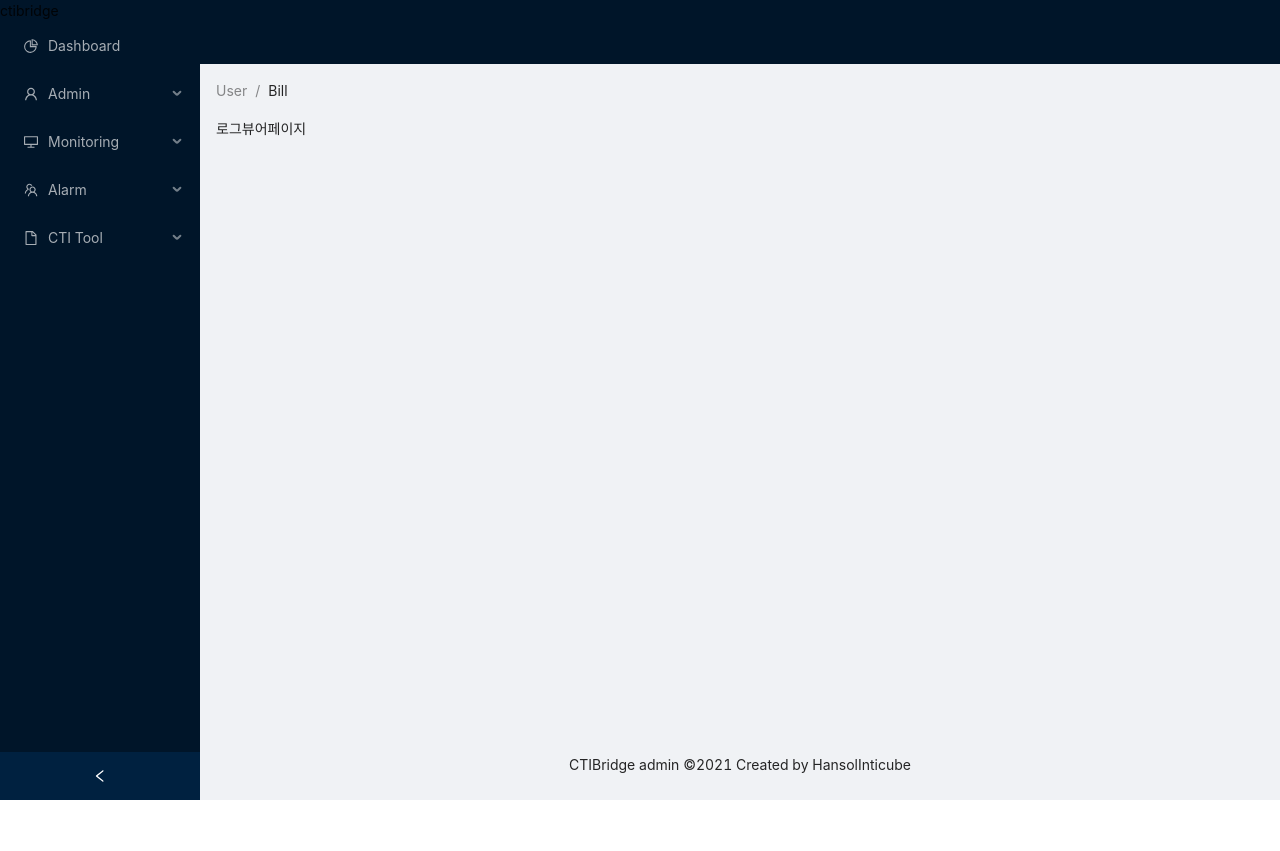
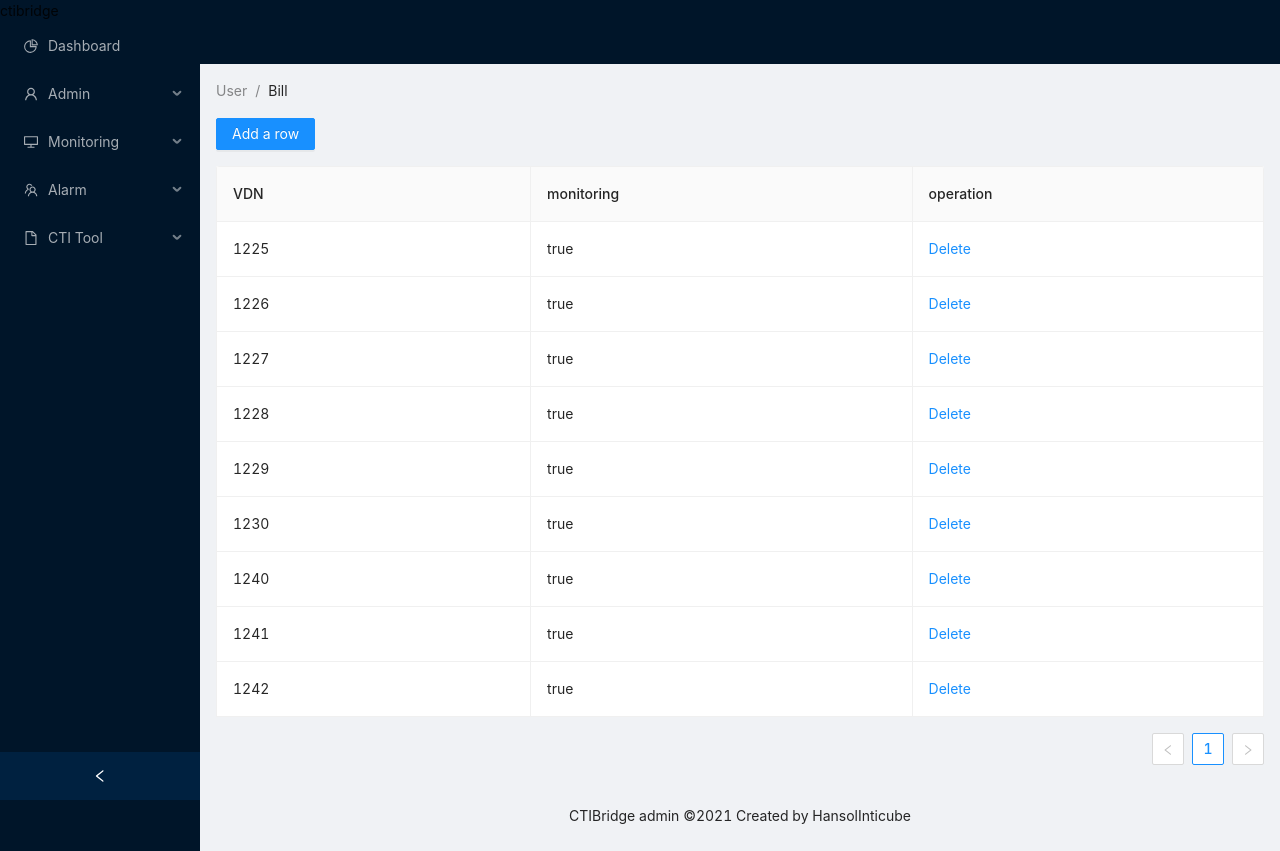
Before and after one commit to soonysoo/monitoringCTI, a React (Create React App) app: page /admin/ivr in a window 1280 px wide. Before the commit the page ends 800 px from the top, so only its background shows below. Built offline with nearby package versions, Linux system fonts and the light colour scheme.

Commit message:
IVR 채널 테이블 렌더링

```diff
--- a/src/App.js
+++ b/src/App.js
@@ -16,6 +16,7 @@ import Softphone from './components/tool//softphone/Softphone.js'
 import Logviewer from './components/tool/logviewer/Logviewer.js';
 import CTIsetting from './components/admin/CTI/CTIsetting.js';
 import VDNsetting from './components/admin/VDN/VDNsetting.js';
+import IVRsetting from './components/admin/IVR/IVRsetting.js';
 
 const { Sider } = Layout;
 const { SubMenu } = Menu;
@@ -52,7 +53,10 @@ function App() {
            <Link to="/admin/vdn/"/>
             VDN 관리
           </Menu.Item>
-          <Menu.Item key="ivr">IVR 관리</Menu.Item>
+          <Menu.Item key="ivr">
+            <Link to="/admin/ivr/"/>
+            IVR 관리
+          </Menu.Item>
         </SubMenu>
 
         <SubMenu key="Monitoring" icon={<DesktopOutlined />} title="Monitoring">
@@ -91,7 +95,7 @@ function App() {
           <Route path='/tool/logview' component={Logviewer}/>
           <Route path='/admin/CTIsetting' component={CTIsetting}/>
           <Route path='/admin/vdn' component={VDNsetting}/>
-          <Route path='/admin/ivr' component={Logviewer}/>
+          <Route path='/admin/ivr' component={IVRsetting}/>
         </div>
       </Content>
       <Footer style={{ textAlign: 'center' }}>CTIBridge admin ©2021 Created by HansolInticube</Footer>
--- a/src/components/admin/CTI/CTITable.js
+++ b/src/components/admin/CTI/CTITable.js
@@ -2,17 +2,8 @@ import React, { useState } from 'react';
 import { Table, Input, InputNumber, Popconfirm, Form, Typography } from 'antd';
 
 
-const originData = [];
-const viewData = [];
 
-for (let i = 0; i < 50; i++) {
-  originData.push({
-    key: i.toString(),
-    name: `Edrward ${i}`,
-    age: 32,
-    address: `London Park no. ${i}`,
-  });
-}
+let viewData = [];
 
 const EditableCell = ({
   editing,
@@ -50,14 +41,11 @@ const EditableCell = ({
 };
 
 const CTITable = (props) => {
-  //const [jsonStr, setJsonStr] = useState(props);
-  //setData(localStorage.getItem('kernel'))
-  //console.log(props);
   const jsonData =  JSON.parse(props.data);
   const entry =  Object.entries(jsonData);
   const kernelMap = new Map(entry);
   //console.log(kernelMap);
-
+  if(!viewData.length){
     kernelMap.forEach(function(v,k){
       viewData.push({
         key : k,
@@ -66,6 +54,8 @@ const CTITable = (props) => {
         isChange : false
       })
     })
+  }
+
   console.log(viewData.length)
   const [form] = Form.useForm();
   const [data, setData] = useState(viewData);
--- /dev/null
+++ b/src/components/admin/IVR/IVRTable.js
@@ -0,0 +1,229 @@
+import React, { useContext, useState, useEffect, useRef } from 'react';
+import ReactDOM from 'react-dom';
+import 'antd/dist/antd.css';
+import '../../../index.css';
+import { Table, Input, Button, Popconfirm, Form } from 'antd';
+const EditableContext = React.createContext(null);
+
+const EditableRow = ({ index, ...props }) => {
+  const [form] = Form.useForm();
+  return (
+    <Form form={form} component={false}>
+      <EditableContext.Provider value={form}>
+        <tr {...props} />
+      </EditableContext.Provider>
+    </Form>
+  );
+};
+
+const EditableCell = ({
+  title,
+  editable,
+  children,
+  dataIndex,
+  record,
+  handleSave,
+  ...restProps
+}) => {
+  const [editing, setEditing] = useState(false);
+  const inputRef = useRef(null);
+  const form = useContext(EditableContext);
+  useEffect(() => {
+    if (editing) {
+      inputRef.current.focus();
+    }
+  }, [editing]);
+
+  const toggleEdit = () => {
+    setEditing(!editing);
+    form.setFieldsValue({
+      [dataIndex]: record[dataIndex],
+    });
+  };
+
+  const save = async () => {
+    try {
+      const values = await form.validateFields();
+      toggleEdit();
+      handleSave({ ...record, ...values });
+    } catch (errInfo) {
+      console.log('Save failed:', errInfo);
+    }
+  };
+
+  let childNode = children;
+
+  if (editable) {
+    childNode = editing ? (
+      <Form.Item
+        style={{
+          margin: 0,
+        }}
+        name={dataIndex}
+        rules={[
+          {
+            required: true,
+            message: `${title} is required.`,
+          },
+        ]}
+      >
+        <Input ref={inputRef} onPressEnter={save} onBlur={save} />
+      </Form.Item>
+    ) : (
+      <div
+        className="editable-cell-value-wrap"
+        style={{
+          paddingRight: 24,
+        }}
+        onClick={toggleEdit}
+      >
+        {children}
+      </div>
+    );
+  }
+
+  return <td {...restProps}>{childNode}</td>;
+};
+
+class IVRTable extends React.Component {
+  constructor(props) {
+    super(props);
+    this.columns = [
+      {
+        title: 'VDN',
+        dataIndex: 'VDN',
+        width: '30%',
+        editable: false,
+      },
+      {
+        title: 'monitoring',
+        dataIndex: 'monitoring',
+      },
+      {
+        title: 'operation',
+        dataIndex: 'operation',
+        render: (_, record) =>
+          this.state.dataSource.length >= 1 ? (
+            <Popconfirm title="Sure to delete?" onConfirm={() => this.handleDelete(record.key)}>
+              <a>Delete</a>
+            </Popconfirm>
+          ) : null,
+      },
+    ];
+    this.state = {
+      dataSource: [
+        {
+          VDN: '1225',
+          monitoring: 'true'
+        },
+        {
+          VDN: '1226',
+          monitoring: 'true'
+        },
+        {
+          VDN: '1227',
+          monitoring: 'true'
+        },
+        {
+          VDN: '1228',
+          monitoring: 'true'
+        },
+        {
+          VDN: '1229',
+          monitoring: 'true'
+        },
+        {
+          VDN: '1230',
+          monitoring: 'true'
+        },
+        {
+          VDN: '1240',
+          monitoring: 'true'
+        },
+        {
+          VDN: '1241',
+          monitoring: 'true'
+        },
+        {
+          VDN: '1242',
+          monitoring: 'true'
+        },
+      ]
+    };
+  }
+
+  handleDelete = (key) => {
+    const dataSource = [...this.state.dataSource];
+    this.setState({
+      dataSource: dataSource.filter((item) => item.key !== key),
+    });
+  };
+  handleAdd = () => {
+    const { count, dataSource } = this.state;
+    const newData = {
+      VDN: '2000',
+      monitoring: 'true'
+    };
+    this.setState({
+      dataSource: [...dataSource, newData],
+      count: count + 1,
+    });
+  };
+  handleSave = (row) => {
+    const newData = [...this.state.dataSource];
+    const index = newData.findIndex((item) => row.key === item.key);
+    const item = newData[index];
+    newData.splice(index, 1, { ...item, ...row });
+    this.setState({
+      dataSource: newData,
+    });
+  };
+
+  render() {
+    const { dataSource } = this.state;
+    const components = {
+      body: {
+        row: EditableRow,
+        cell: EditableCell,
+      },
+    };
+    const columns = this.columns.map((col) => {
+      if (!col.editable) {
+        return col;
+      }
+
+      return {
+        ...col,
+        onCell: (record) => ({
+          record,
+          editable: col.editable,
+          dataIndex: col.dataIndex,
+          title: col.title,
+          handleSave: this.handleSave,
+        }),
+      };
+    });
+    return (
+      <div>
+        <Button
+          onClick={this.handleAdd}
+          type="primary"
+          style={{
+            marginBottom: 16,
+          }}
+        >
+          Add a row
+        </Button>
+        <Table
+          components={components}
+          rowClassName={() => 'editable-row'}
+          bordered
+          dataSource={dataSource}
+          columns={columns}
+        />
+      </div>
+    );
+  }
+}
+
+export default IVRTable;
--- /dev/null
+++ b/src/components/admin/IVR/IVRsetting.js
@@ -0,0 +1,24 @@
+import React from 'react';
+import IVRTable from './IVRTable.js';
+
+const dataIVR = [];
+
+if(!dataIVR.length){
+  const id = 1200;
+  for(let i = 0 ; i < 30 ; i++){
+    dataIVR.push({
+      'ivr_id' : id+i,
+      'monitoring': true,
+    })
+  }
+}
+
+const IVRsetting = () => {
+  return (
+    <div>
+      <IVRTable daya={dataIVR}></IVRTable>
+    </div>
+  );
+};
+
+export default IVRsetting;
--- a/src/components/admin/VDN/VDNsetting.js
+++ b/src/components/admin/VDN/VDNsetting.js
@@ -1,9 +1,18 @@
 import React from 'react';
 
+
+const vdnData = [];
+
+for(let i=0;i<20;i++) {
+
+
+}
+
 const VDNsetting = () => {
+
   return (
     <div>
-
+      VDNsetting
     </div>
   );
 };
--- a/src/index.css
+++ b/src/index.css
@@ -11,3 +11,21 @@ code {
   font-family: source-code-pro, Menlo, Monaco, Consolas, 'Courier New',
     monospace;
 }
+.editable-cell {
+  position: relative;
+}
+
+.editable-cell-value-wrap {
+  padding: 5px 12px;
+  cursor: pointer;
+}
+
+.editable-row:hover .editable-cell-value-wrap {
+  padding: 4px 11px;
+  border: 1px solid #d9d9d9;
+  border-radius: 2px;
+}
+
+[data-theme='dark'] .editable-row:hover .editable-cell-value-wrap {
+  border: 1px solid #434343;
+}
```
Also changed, not shown: src/components/admin/VDN/VDNTable.js (added, +14 -0 lines). Lines whose indentation alone changed are shown as unchanged.
